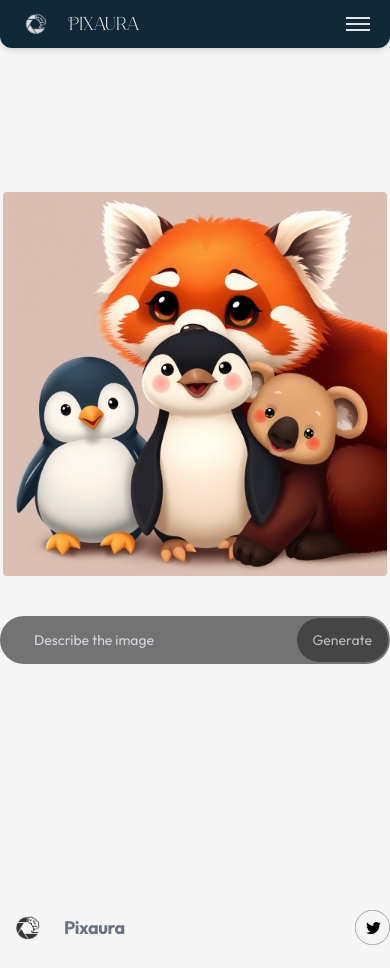
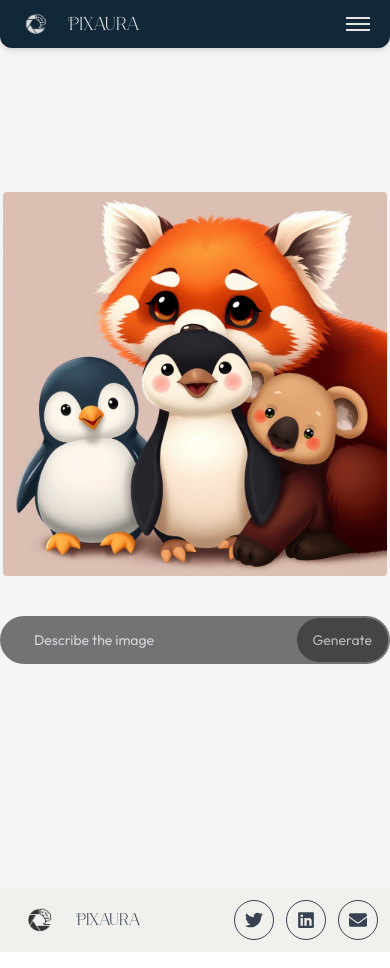
Before and after one commit to SAMARTH-MUKTAMATH/Pixaura, a React (Vite) app in the folder client/: page /result in a window 390 px wide. Built offline with nearby package versions, Linux system fonts and the light colour scheme; no server answers.

Commit message:
footer updated

```diff
--- a/client/package.json
+++ b/client/package.json
@@ -16,6 +16,7 @@
     "node-fetch": "^3.3.2",
     "react": "^19.1.0",
     "react-dom": "^19.1.0",
+    "react-icons": "^5.5.0",
     "react-toastify": "^11.0.5"
   },
   "devDependencies": {
--- a/client/src/components/Footer.jsx
+++ b/client/src/components/Footer.jsx
@@ -1,25 +1,56 @@
 import React from 'react'
 import { assets } from '../assets/assets'
+import { FaTwitter, FaLinkedin, FaEnvelope } from 'react-icons/fa'
+
 
 const Footer = () => {
   return (
-    <div className='flex items-center justify-between  gap-4 py-3 mt-20'>
+    <div className='flex items-center justify-between gap-4 py-1 mt-20 bg-[#f0f0ec] px-3 sm:px-8 md:px-12 lg:px-24'>
        <div className="flex items-center gap-2 group">
          <img
            src={assets.favicon}
            alt="Pixaura"
            className='w-14 sm:w-16 md:w-20 lg:w-24 transition-transform duration-700 ease-in-out group-hover:rotate-[360deg] transform-gpu'
          />
-         <h1 className="text-lg sm:text-xl md:text-2xl lg:text-3xl font-bold text-gray-500 tracking-tight">
+         <h1
+           className="text-lg sm:text-xl md:text-2xl lg:text-3xl text-gray-700 tracking-tight"
+           style={{
+             fontFamily: 'Viora, serif',
+             fontWeight: '500',
+             letterSpacing: '0.01em'
+           }}
+         >
            Pixaura
          </h1>
        </div>
-       <p className='flex-1 border-l border-gray-400 pl-4 text-sm text-gray-500 max-sm:hidden'>@2025 Pixaura. All rights reserved</p>
-       <div className='flex gap-2.5'>
-        <img src={assets.twitter_icon} alt="" width={35} />
+       <p className='flex-1 border-l border-gray-400 pl-4 text-sm text-gray-600 max-sm:hidden'>@2025 Pixaura. All rights reserved</p>
+       <div className='flex gap-3'>
+         <a
+           href="https://twitter.com"
+           target="_blank"
+           rel="noopener noreferrer"
+           className='w-10 h-10 rounded-full border border-gray-700 flex items-center justify-center hover:border-gray-900 hover:bg-gray-100 transition-all'
+         >
+           <FaTwitter className='text-gray-700 text-lg hover:text-gray-900' />
+         </a>
+         <a
+           href="https://linkedin.com"
+           target="_blank"
+           rel="noopener noreferrer"
+           className='w-10 h-10 rounded-full border border-gray-700 flex items-center justify-center hover:border-gray-900 hover:bg-gray-100 transition-all'
+         >
+           <FaLinkedin className='text-gray-700 text-lg hover:text-gray-900' />
+         </a>
+         <a
+           href="mailto:contact@pixaura.com"
+           className='w-10 h-10 rounded-full border border-gray-700 flex items-center justify-center hover:border-gray-900 hover:bg-gray-100 transition-all'
+         >
+           <FaEnvelope className='text-gray-700 text-lg hover:text-gray-900' />
+         </a>
        </div>
     </div>
   )
 }
 
+
 export default Footer
```
Also changed, not shown: 1 other file (tests, documents, lock files or other folders).
